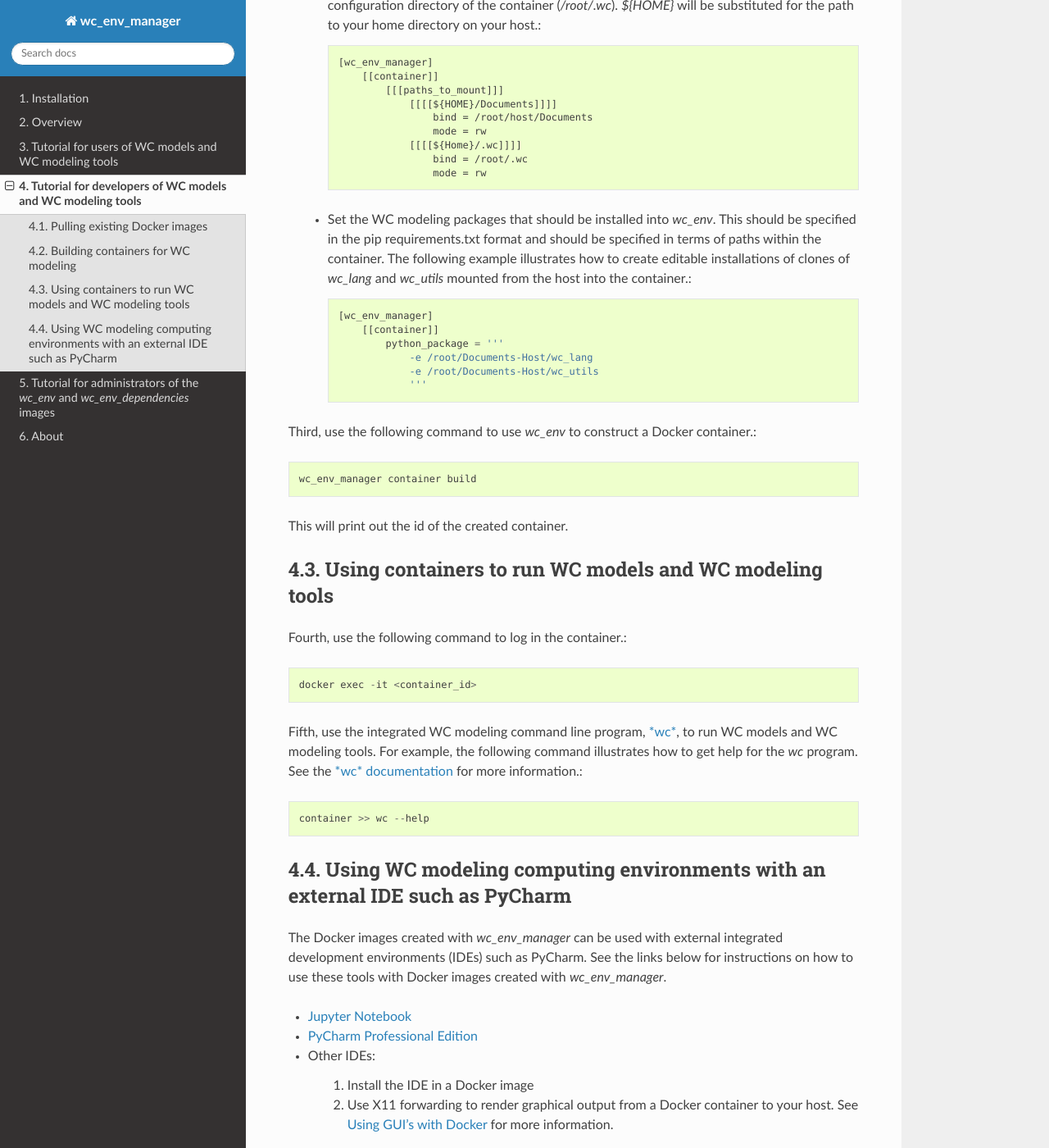
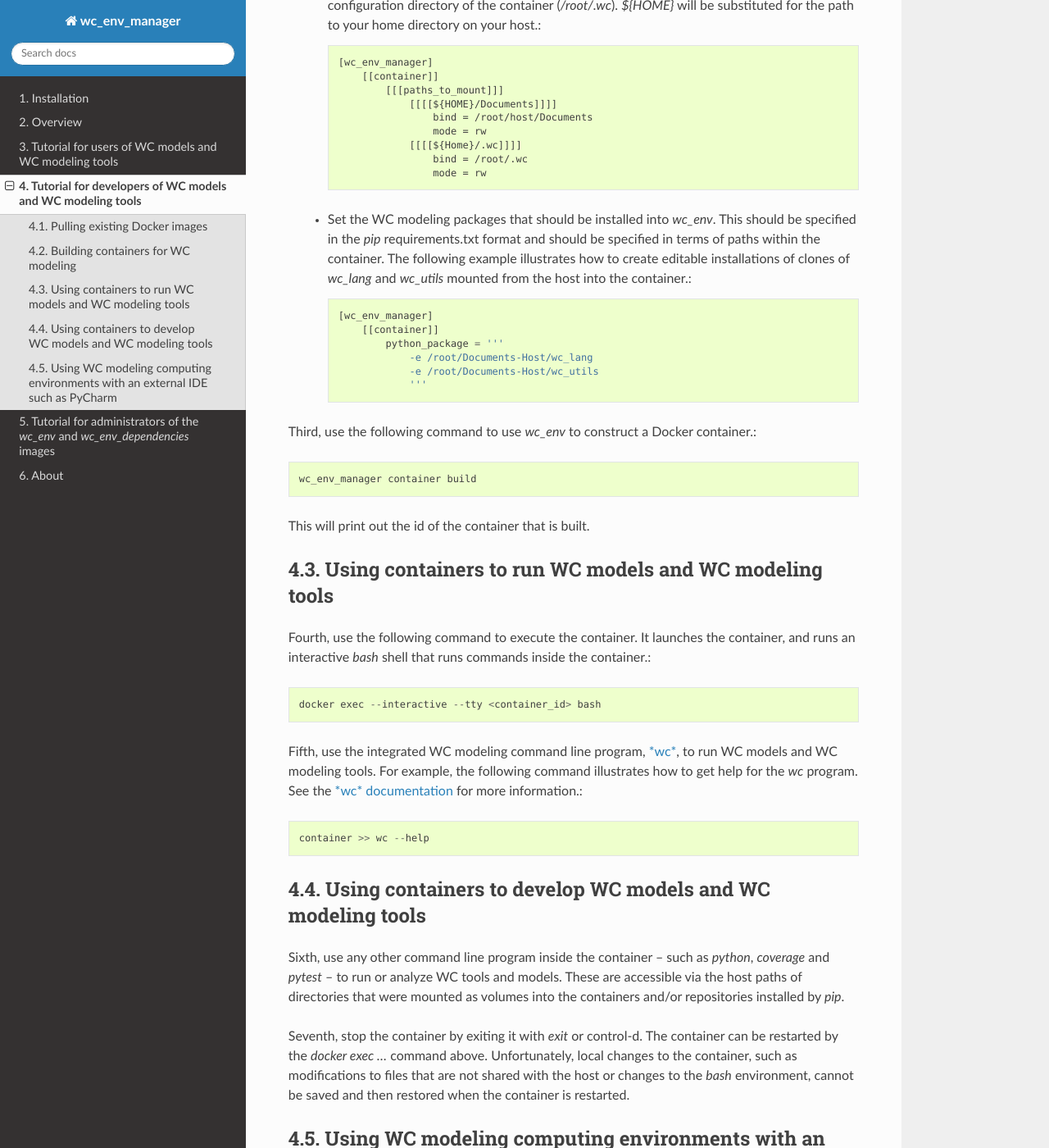
Before and after one commit to KarrLab/wc_env_manager, a Sphinx documentation site: the page built from docs/tutorial_developers.rst, in a window 1280 px wide and 1400 px high, scrolled down 1040 px. Shown: the whole window at 82% size. Built offline with Sphinx 7.4.7 and the Read the Docs theme 2.0.0, drawn with Linux system fonts in a browser that asks for light colours; pages that are not in the unit, such as notebooks, are missing from menus.

Commit message:
modify and up container use documentation

```diff
--- a/docs/tutorial_developers.rst
+++ b/docs/tutorial_developers.rst
@@ -38,7 +38,7 @@ Second, set the configuration for the containers created by *wc_env_manager* by
                         bind = /root/.wc
                         mode = rw
 
-    * Set the WC modeling packages that should be installed into *wc_env*. This should be specified in the pip requirements.txt format and should be specified in terms of paths within the container. The following example illustrates how to create editable installations of clones of *wc_lang* and *wc_utils* mounted from the host into the container.::
+    * Set the WC modeling packages that should be installed into *wc_env*. This should be specified in the *pip* requirements.txt format and should be specified in terms of paths within the container. The following example illustrates how to create editable installations of clones of *wc_lang* and *wc_utils* mounted from the host into the container.::
 
         [wc_env_manager]
             [[container]]
@@ -51,20 +51,31 @@ Third, use the following command to use *wc_env* to construct a Docker container
 
   wc_env_manager container build
 
-This will print out the id of the created container.
+This will print out the id of the container that is built.
 
 
 Using containers to run WC models and WC modeling tools
 -------------------------------------------------------
 
-Fourth, use the following command to log in the container.::
+Fourth, use the following command to execute the container. It launches the container, and runs an interactive
+*bash* shell that runs commands inside the container.::
 
-  docker exec -it <container_id>
+  docker exec --interactive --tty <container_id> bash
 
 Fifth, use the integrated WC modeling command line program, `*wc* <https://github.com/KarrLab/wc>`_, to run WC models and WC modeling tools. For example, the following command illustrates how to get help for the *wc* program. See the `*wc* documentation <https://docs.karrlab.org/wc>`_ for more information.::
 
   container >> wc --help
 
+Using containers to develop WC models and WC modeling tools
+-----------------------------------------------------------
+
+Sixth, use any other command line program inside the container -- such as *python*, *coverage* and *pytest* -- to
+run or analyze WC tools and models. These are accessible via
+the host paths of directories that were mounted as volumes into the containers and/or repositories installed by *pip*.
+
+Seventh, stop the container by exiting it with *exit* or control-d. The container can be restarted by the *docker exec ...*
+command above. Unfortunately, local changes to the container, such as modifications to files that are not shared with
+the host or changes to the *bash* environment, cannot be saved and then restored when the container is restarted.
 
 Using WC modeling computing environments with an external IDE such as PyCharm
 -----------------------------------------------------------------------------
```
